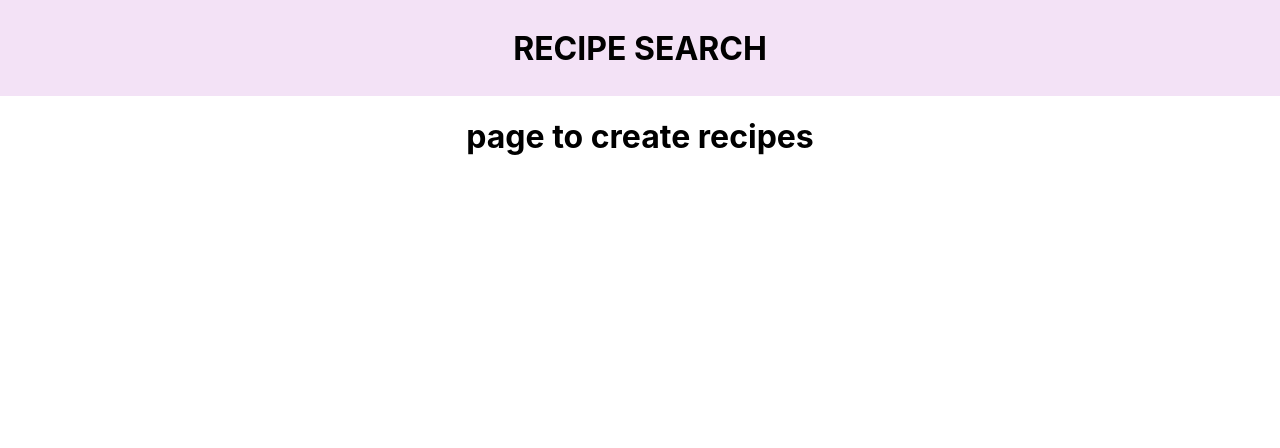
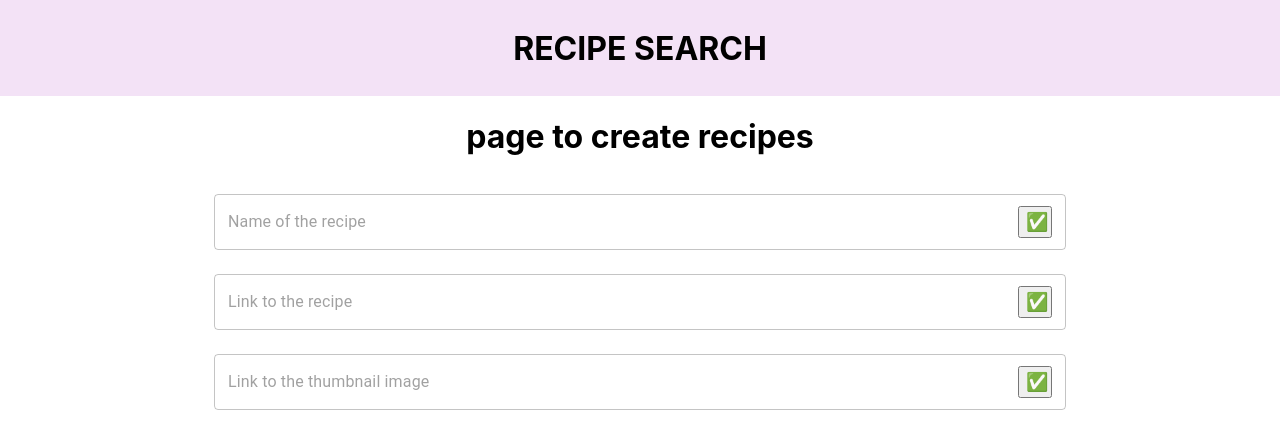
Before and after one commit to tibo8841/recipe-search-frontend, a React (Create React App) app in the folder recipe-search-react-app/: page /create-recipe in a window 1280 px wide. Shown: the top 448 px of the page. Built offline with nearby package versions, Linux system fonts and the light colour scheme; the HTML template or start-up script is replaced by a standard one.

Commit message:
worked on create recipe page

```diff
--- a/recipe-search-react-app/src/App.css
+++ b/recipe-search-react-app/src/App.css
@@ -22,3 +22,21 @@
   justify-content: center;
   align-items: center;
 }
+
+.confirm-button {
+  cursor: pointer;
+  height: 4vh;
+  width: 4vh;
+  padding-right: 3vh;
+  font-size: large;
+  transition: all 0.2s;
+  text-align: center;
+}
+
+.confirm-button:hover {
+  background-color: rgba(214, 159, 225, 0.297);
+}
+
+.recipe-image {
+  height: 200px;
+}
--- a/recipe-search-react-app/src/Components/CreateRecipe.js
+++ b/recipe-search-react-app/src/Components/CreateRecipe.js
@@ -1,7 +1,125 @@
+import TextField from "@mui/material/TextField";
+import Container from "@mui/material/Container";
+import InputAdornment from "@mui/material/InputAdornment";
+import { useState } from "react";
+
 export default function CreateRecipe() {
+  const [name, setName] = useState("");
+  const [isNameSaved, setIsNameSaved] = useState(false);
+  const [recipeLink, setRecipeLink] = useState("");
+  const [isRecipeLinkSaved, setIsRecipeLinkSaved] = useState(false);
+  const [imageLink, setImageLink] = useState("");
+  const [isImageLinkSaved, setIsImageLinkSaved] = useState(false);
+
+  function handleNameChange(e) {
+    setName(e.target.value);
+  }
+
+  function handleSaveName() {
+    if (name !== "") {
+      setIsNameSaved(true);
+    }
+  }
+
+  function handleRecipeLinkChange(e) {
+    setRecipeLink(e.target.value);
+  }
+
+  function handleSaveRecipeLink() {
+    if (recipeLink !== "") {
+      setIsRecipeLinkSaved(true);
+    }
+  }
+
+  function handleImageLinkChange(e) {
+    setImageLink(e.target.value);
+  }
+
+  function handleSaveImageLink() {
+    if (imageLink !== "") {
+      setIsImageLinkSaved(true);
+    }
+  }
+
   return (
     <div>
       <h1>page to create recipes</h1>
+      <Container maxWidth="md">
+        {!isNameSaved ? (
+          <TextField
+            id="name"
+            name="name"
+            placeholder="Name of the recipe"
+            margin="normal"
+            fullWidth
+            InputProps={{
+              endAdornment: (
+                <InputAdornment position="end">
+                  <button className="confirm-button" onClick={handleSaveName}>
+                    ✅
+                  </button>
+                </InputAdornment>
+              ),
+              autoComplete: "off",
+            }}
+            onChange={handleNameChange}
+          />
+        ) : (
+          <p>{name}</p>
+        )}
+        {!isRecipeLinkSaved ? (
+          <TextField
+            id="link"
+            name="link"
+            placeholder="Link to the recipe"
+            margin="normal"
+            fullWidth
+            InputProps={{
+              endAdornment: (
+                <InputAdornment position="end">
+                  <button
+                    className="confirm-button"
+                    onClick={handleSaveRecipeLink}
+                  >
+                    ✅
+                  </button>
+                </InputAdornment>
+              ),
+              autoComplete: "off",
+            }}
+            onChange={handleRecipeLinkChange}
+          />
+        ) : (
+          <a href={recipeLink} target="_blank" rel="noreferrer">
+            {recipeLink}
+          </a>
+        )}
+        {!isImageLinkSaved ? (
+          <TextField
+            id="image-link"
+            name="image-link"
+            placeholder="Link to the thumbnail image"
+            margin="normal"
+            fullWidth
+            InputProps={{
+              endAdornment: (
+                <InputAdornment position="end">
+                  <button
+                    className="confirm-button"
+                    onClick={handleSaveImageLink}
+                  >
+                    ✅
+                  </button>
+                </InputAdornment>
+              ),
+              autoComplete: "off",
+            }}
+            onChange={handleImageLinkChange}
+          />
+        ) : (
+          <img className="recipe-image" src={imageLink} alt="recipe" />
+        )}
+      </Container>
     </div>
   );
 }
--- a/recipe-search-react-app/src/Components/HomePage.js
+++ b/recipe-search-react-app/src/Components/HomePage.js
@@ -2,7 +2,6 @@ import Grid from "@mui/material/Grid";
 import TextField from "@mui/material/TextField";
 import InputAdornment from "@mui/material/InputAdornment";
 import RestaurantIcon from "@mui/icons-material/Restaurant";
-import Box from "@mui/system/Box";
 import Container from "@mui/material/Container";
 import DropDown from "./DropDown";
 import { useState } from "react";
```
